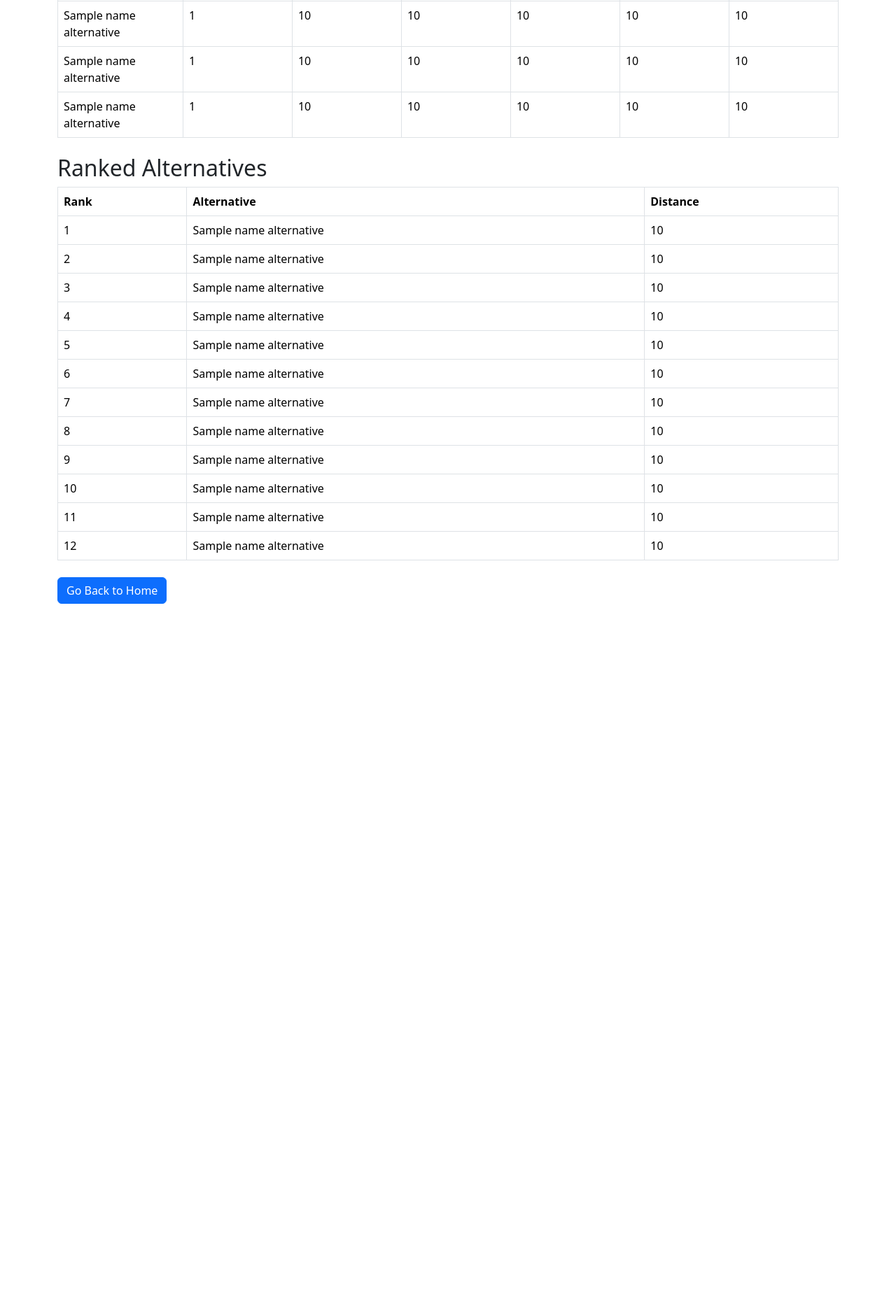
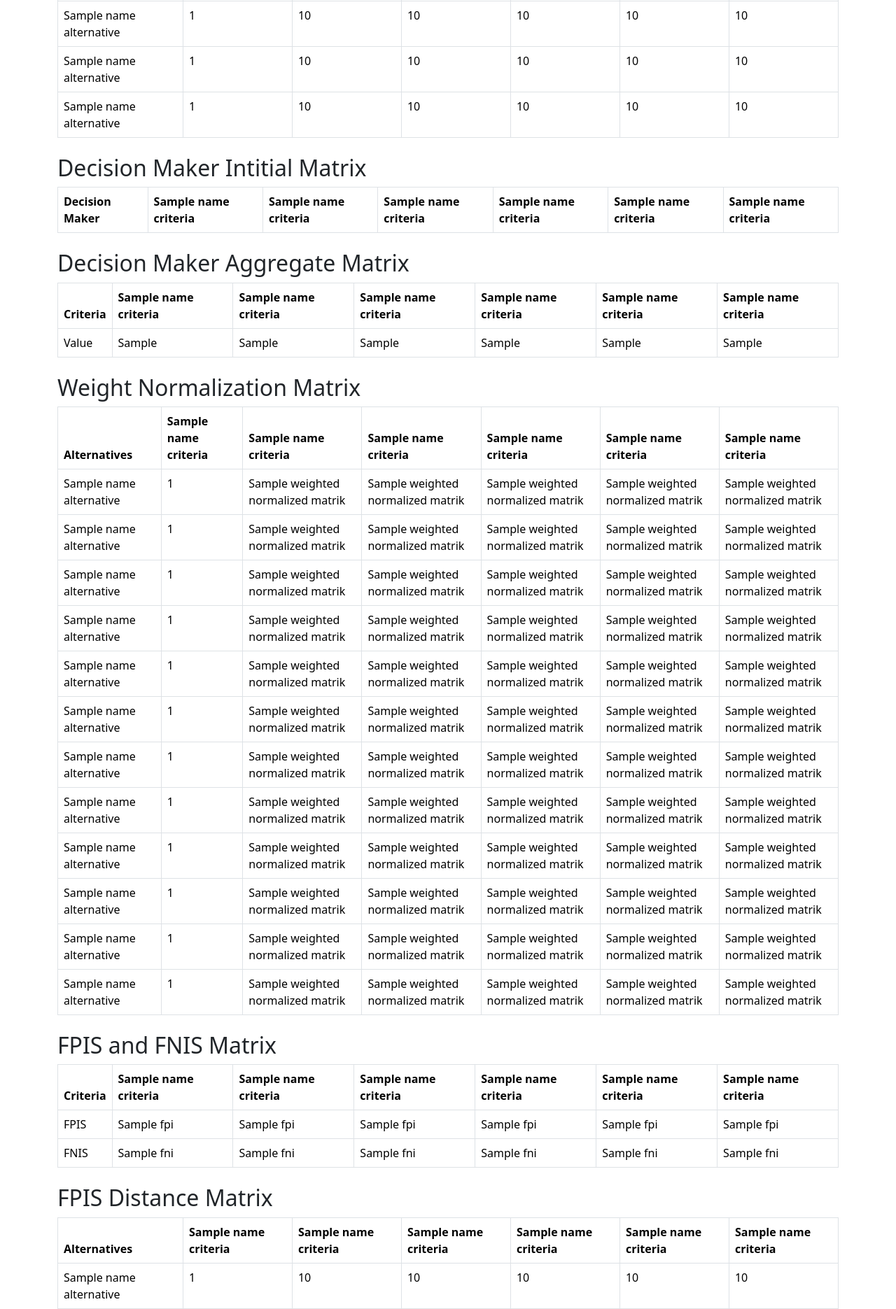
Before and after one commit to hafidhmuhammadakbar/spk-fuzzy-topsis, a Flask app: template templates/result-fuzzy.html in a window 1280 px wide. Shown: the part 1732-3603 px from the top of the page at 70% size. Before the commit the page ends 2595 px from the top, so only its background shows below. Run offline with Flask 3, Linux system fonts and the light colour scheme; the template is opened without the code that fills it: most values are stand-ins (such as "Sample title", 1, 10 or a date in 2020); lists and menus that the app fills with data are empty.

Commit message:
add more template for frontend

```diff
--- a/app.py
+++ b/app.py
@@ -25,7 +25,7 @@ def fuzzy_post():
         if key.startswith('decisionMaker') and key.endswith('Criteria1'):
             num_dm += 1
 
-    print(f"Number of decision makers: {num_dm}")
+    # print(f"Number of decision makers: {num_dm}")
 
     if num_dm <= 0:
         return "Error: Invalid number of decision makers submitted", 400
@@ -69,12 +69,11 @@ def fuzzy_post():
     # sort the alternatives based on the closest distance
     sorted_alternatives = sorted(range(len(closest_distances)), key=lambda k: closest_distances[k], reverse=True)
 
-
-    length = len(closest_distances)
-
-    return render_template('result-fuzzy.html', closest_distances=closest_distances, sorted_alternatives=sorted_alternatives, name_alternatives=name_alternatives,
-                        name_criterias=name_criterias, initial_matrix=data,
-                        normalized_matrix=normalized_matrix)
+    return render_template('result-fuzzy.html', closest_distances=closest_distances, sorted_alternatives=sorted_alternatives,
+                        name_alternatives=name_alternatives, name_criterias=name_criterias, initial_matrix=data,
+                        normalized_matrix=normalized_matrix, num_dm=num_dm, dm_initial_criteria=dm_criteria,
+                        aggregated_criteria=aggregated_criteria, weighted_normalized_matriks=weighted_normalized_matriks,
+                        fpis=fpis, fnis=fnis, distance_fpis=distance_fpis, distance_fnis=distance_fnis)
 
 if __name__ == '__main__':
     app.run(debug=True)
--- a/templates/result-fuzzy.html
+++ b/templates/result-fuzzy.html
@@ -61,12 +61,156 @@
     </div>
 
     <!-- decision maker initial matrix -->
+    <div class="mt-4">
+      <h2>Decision Maker Intitial Matrix</h2>
+      <table class="table table-bordered">
+        <thead>
+          <tr>
+            <th>Decision Maker</th>
+            {% for i in range(6) %}
+            <th>{{ name_criterias[i] }}</th>
+            {% endfor %}
+          </tr>
+        </thead>
+        <tbody>
+          {% for i in range(num_dm) %}
+          <tr>
+            <td>Decision Maker {{ i + 1 }}</td>
+            {% for j in range(6) %}
+            <td>{{ dm_initial_criteria[i][j] }}</td>
+            {% endfor %}
+          </tr>
+          {% endfor %}
+        </tbody>
+      </table>
+    </div>
+
     <!-- decision maker aggregate matrix -->
+    <div class="mt-4">
+      <h2>Decision Maker Aggregate Matrix</h2>
+      <table class="table table-bordered">
+        <thead>
+          <tr>
+            <th>Criteria</th>
+            {% for i in range(6) %}
+            <th>{{ name_criterias[i] }}</th>
+            {% endfor %}
+          </tr>
+        </thead>
+        <tbody>
+          <tr>
+            <td>Value</td>
+            {% for i in range(6) %}
+            <td>{{ aggregated_criteria[i] }}</td>
+            {% endfor %}
+          </tr>
+        </tbody>
+      </table>
+    </div>
+
     <!-- weight normalization matrix -->
+    <div class="mt-4">
+      <h2>Weight Normalization Matrix</h2>
+      <table class="table table-bordered">
+        <thead>
+          <tr>
+            <th>Alternatives</th>
+            {% for i in range(6) %}
+            <th>{{ name_criterias[i] }}</th>
+            {% endfor %}
+          </tr>
+        </thead>
+        <tbody>
+          {% for i in range(12) %}
+          <tr>
+            <td>{{ name_alternatives[i] }}</td>
+            {% for j in range(6) %}
+            <td>{{ weighted_normalized_matriks[i][j] }}</td>
+            {% endfor %}
+          </tr>
+          {% endfor %}
+        </tbody>
+      </table>
+    </div>
+
     <!-- FPIS matrix -->
-    <!-- FNIS matrix -->
+    <div class="mt-4">
+      <h2>FPIS and FNIS Matrix</h2>
+      <table class="table table-bordered">
+        <thead>
+          <tr>
+            <th>Criteria</th>
+            {% for i in range(6) %}
+            <th>{{ name_criterias[i] }}</th>
+            {% endfor %}
+          </tr>
+        </thead>
+        <tbody>
+          <tr>
+            <td>FPIS</td>
+            {% for j in range(6) %}
+            <td>{{ fpis[j] }}</td>
+            {% endfor %}
+          </tr>
+          <tr>
+            <td>FNIS</td>
+            {% for j in range(6) %}
+            <td>{{ fnis[j] }}</td>
+            {% endfor %}
+          </tr>
+        </tbody>
+      </table>
+    </div>
+
     <!-- FPIS distance matrix -->
+    <div class="mt-4">
+      <h2>FPIS Distance Matrix</h2>
+      <table class="table table-bordered">
+        <thead>
+          <tr>
+            <th>Alternatives</th>
+            {% for i in range(6) %}
+            <th>{{ name_criterias[i] }}</th>
+            {% endfor %}
+          </tr>
+        </thead>
+        <tbody>
+          {% for i in range(12) %}
+          <tr>
+            <td>{{ name_alternatives[i] }}</td>
+            {% for j in range(6) %}
+            <td>{{ distance_fpis[i][j] | round(6) }}</td>
+            {% endfor %}
+          </tr>
+          {% endfor %}
+        </tbody>
+      </table>
+    </div>
+
     <!-- FNIS distance matrix -->
+    <div class="mt-4">
+      <h2>FNIS Distance Matrix</h2>
+      <table class="table table-bordered">
+        <thead>
+          <tr>
+            <th>Alternatives</th>
+            {% for i in range(6) %}
+            <th>{{ name_criterias[i] }}</th>
+            {% endfor %}
+          </tr>
+        </thead>
+        <tbody>
+          {% for i in range(12) %}
+          <tr>
+            <td>{{ name_alternatives[i] }}</td>
+            {% for j in range(6) %}
+            <td>{{ distance_fnis[i][j] | round(6)}}</td>
+            {% endfor %}
+          </tr>
+          {% endfor %}
+        </tbody>
+      </table>
+    </div>
 
     <!-- ranked alternatives -->
     <div class="mt-4">
```
